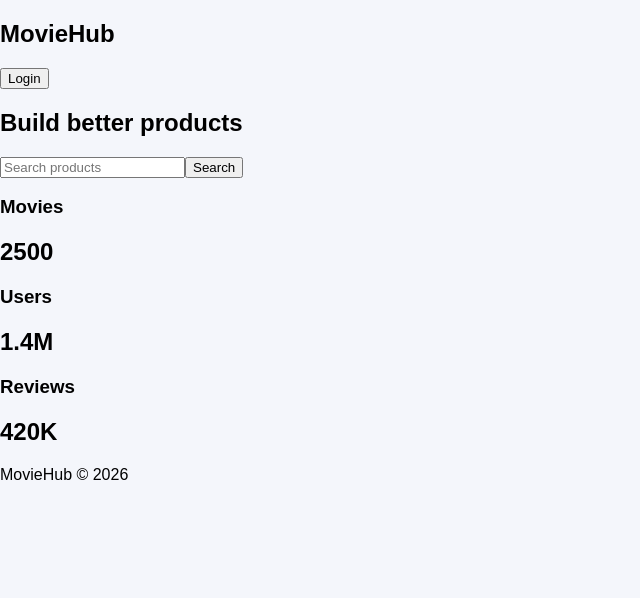
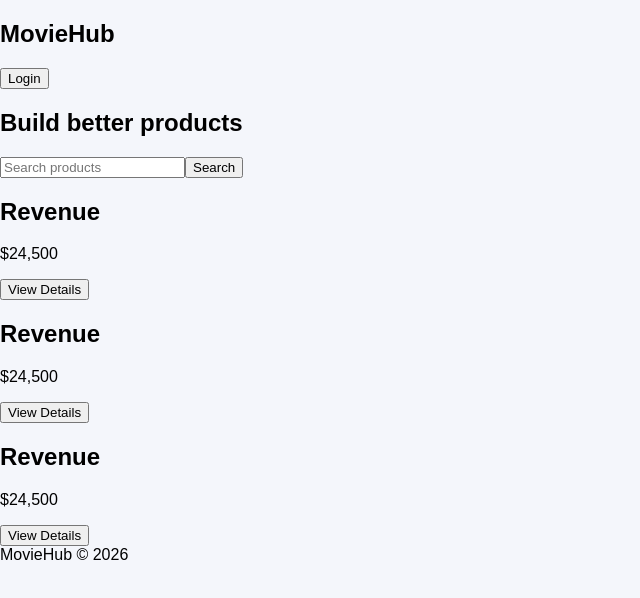
Before and after one commit to usamaali321/react-pr-review-demo, a React (Vite) app: page / in a window 1280 px wide. Shown: the top 598 px of the page, without its empty margins (0-640 px from the left). Built offline with nearby package versions, Linux system fonts and the light colour scheme; the HTML template or start-up script is replaced by a standard one.

Commit message:
Update DashboardCard.jsx

```diff
--- a/src/components/DashboardCard.jsx
+++ b/src/components/DashboardCard.jsx
@@ -1,9 +1,9 @@
-export default function DashboardCard({ title, value }) {
+export default function DashboardCard() {
   return (
-    <div>
-      <h3>{title}</h3>
-
-      <h2>{value}</h2>
+    <div className="dashboard-card">
+      <h2>Revenue</h2>
+      <p>$24,500</p>
+      <button>View Details</button>
     </div>
   );
 }
```
